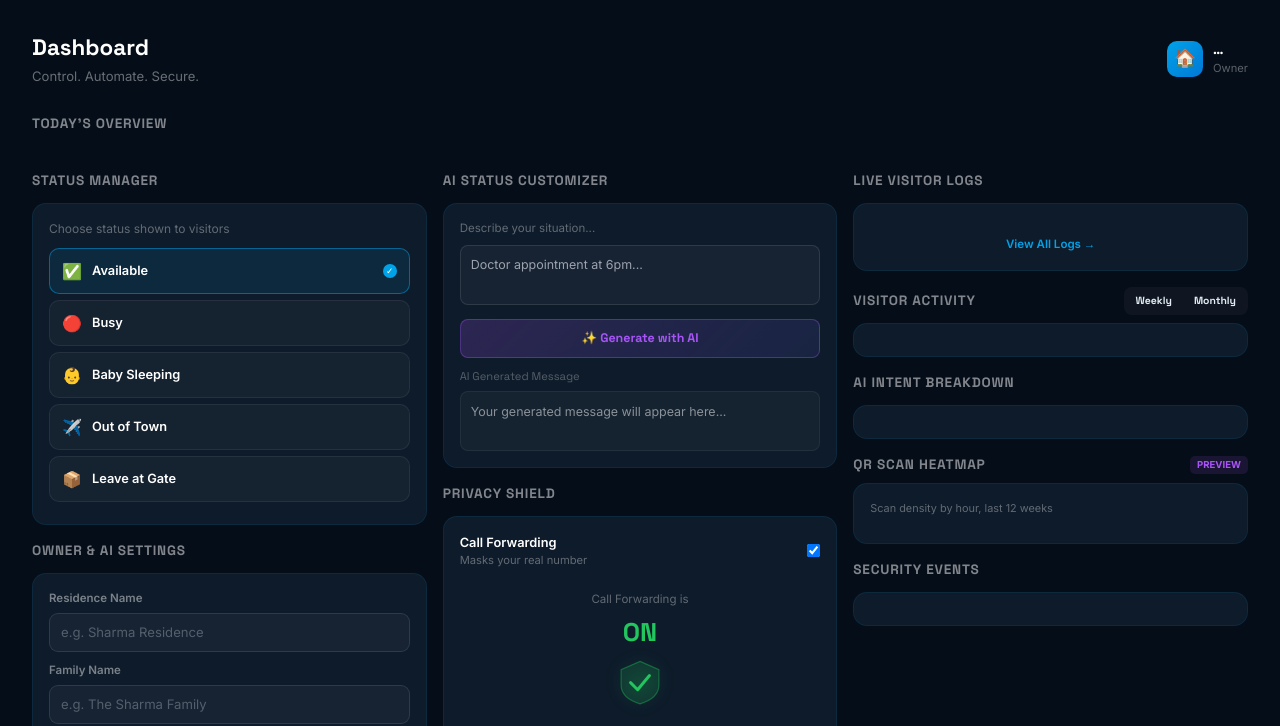
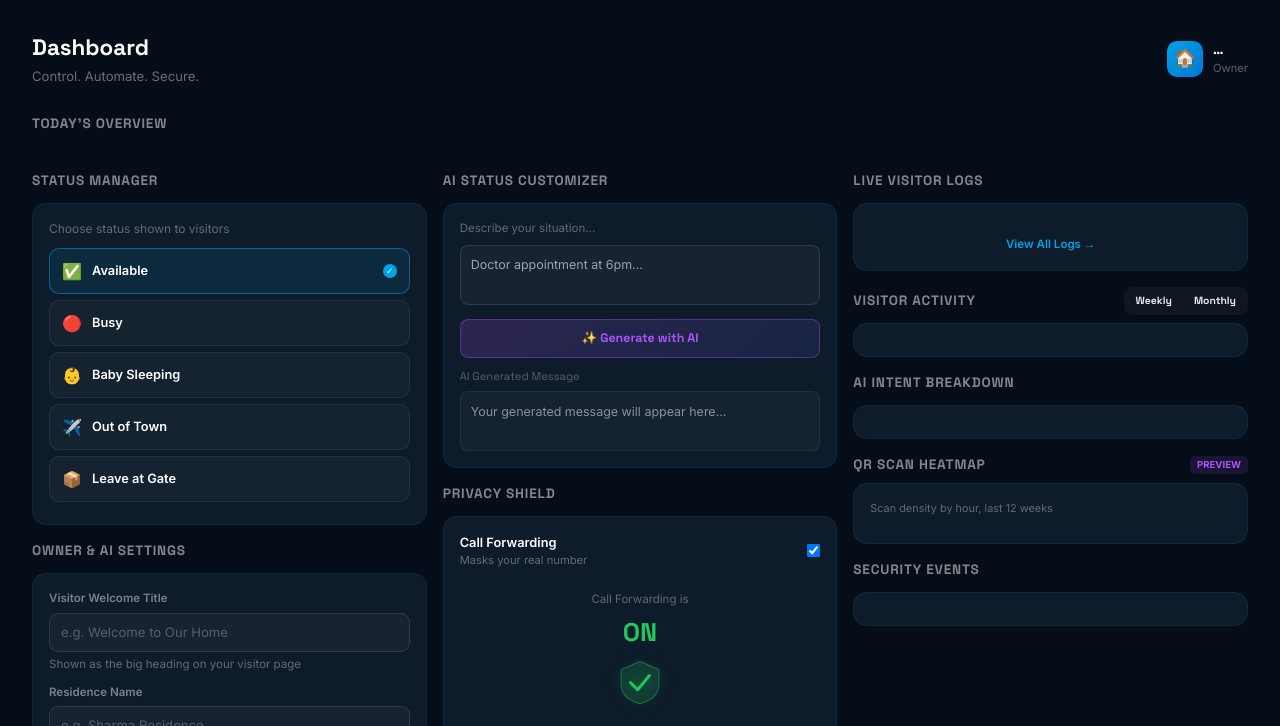
Before and after one commit to muahshi/smartdoor, a website with bundled scripts: page app.html in a window 1280 px wide. Shown: the part 74-800 px from the top of the page. Built offline with nearby package versions, Linux system fonts and the light colour scheme; a script that the page names is missing.

Commit message:
Add files via upload

```diff
--- a/app.html
+++ b/app.html
@@ -719,6 +719,11 @@
         </div>
 
         <div class="settings-field-group">
+          <label class="settings-label">Visitor Welcome Title</label>
+          <input type="text" id="set-visitor-welcome-title" class="settings-input" placeholder="e.g. Welcome to Our Home" maxlength="80" />
+          <div style="font-size:0.72rem;color:rgba(255,255,255,0.35);margin-top:4px;">Shown as the big heading on your visitor page</div>
+        </div>
+        <div class="settings-field-group">
           <label class="settings-label">Residence Name</label>
           <input type="text" id="set-residence-name" class="settings-input" placeholder="e.g. Sharma Residence" maxlength="60" />
         </div>
@@ -967,6 +972,11 @@
         <!-- Owner & AI Receptionist Settings (desktop) -->
         <div class="dash-section-title">Owner & AI Settings</div>
         <div class="dash-card" style="margin-bottom:16px;">
+          <div class="settings-field-group">
+            <label class="settings-label">Visitor Welcome Title</label>
+            <input type="text" id="set-visitor-welcome-title-d" class="settings-input" placeholder="e.g. Welcome to Our Home" maxlength="80" />
+            <div style="font-size:0.72rem;color:rgba(255,255,255,0.35);margin-top:4px;">Shown as the big heading on your visitor page</div>
+          </div>
           <div class="settings-field-group">
             <label class="settings-label">Residence Name</label>
             <input type="text" id="set-residence-name-d" class="settings-input" placeholder="e.g. Sharma Residence" maxlength="60" />
```
